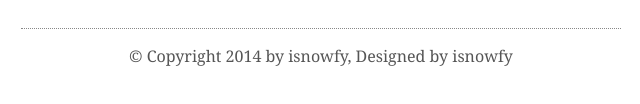
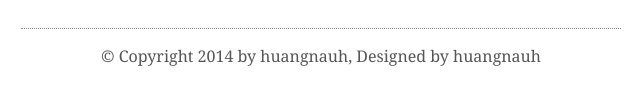
Before and after one commit to huangnauh/huangnauh.github.io, a plain HTML site: page index.html in a window 1280 px wide. Shown: the part 188-292 px from the top of the page, 319-959 px from the left. Drawn offline with Linux system fonts and the light colour scheme.

Commit message:
Update index.html

```diff
--- a/index.html
+++ b/index.html
@@ -32,7 +32,7 @@
     <div class="innermain" id="main">
     </div>
     <div class="footer">
-        <p>© Copyright 2014 by isnowfy, Designed by isnowfy</p>
+        <p>© Copyright 2014 by huangnauh, Designed by huangnauh</p>
     </div>
 </div>
 <script src="main.js"></script>
```
